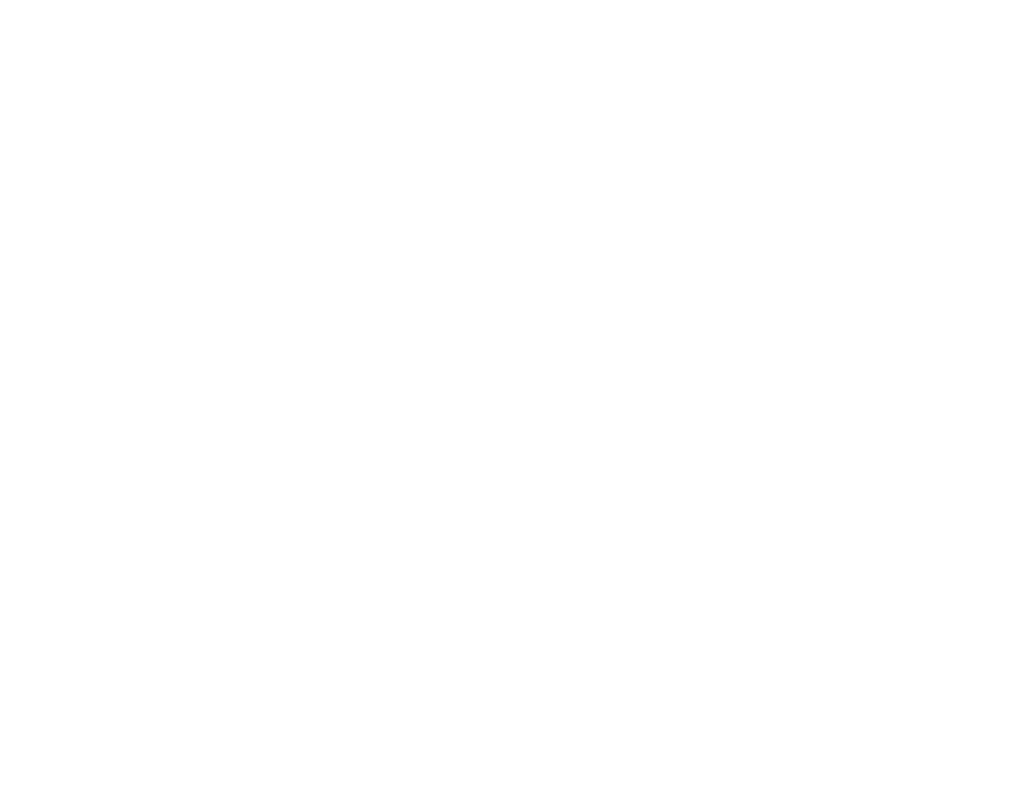
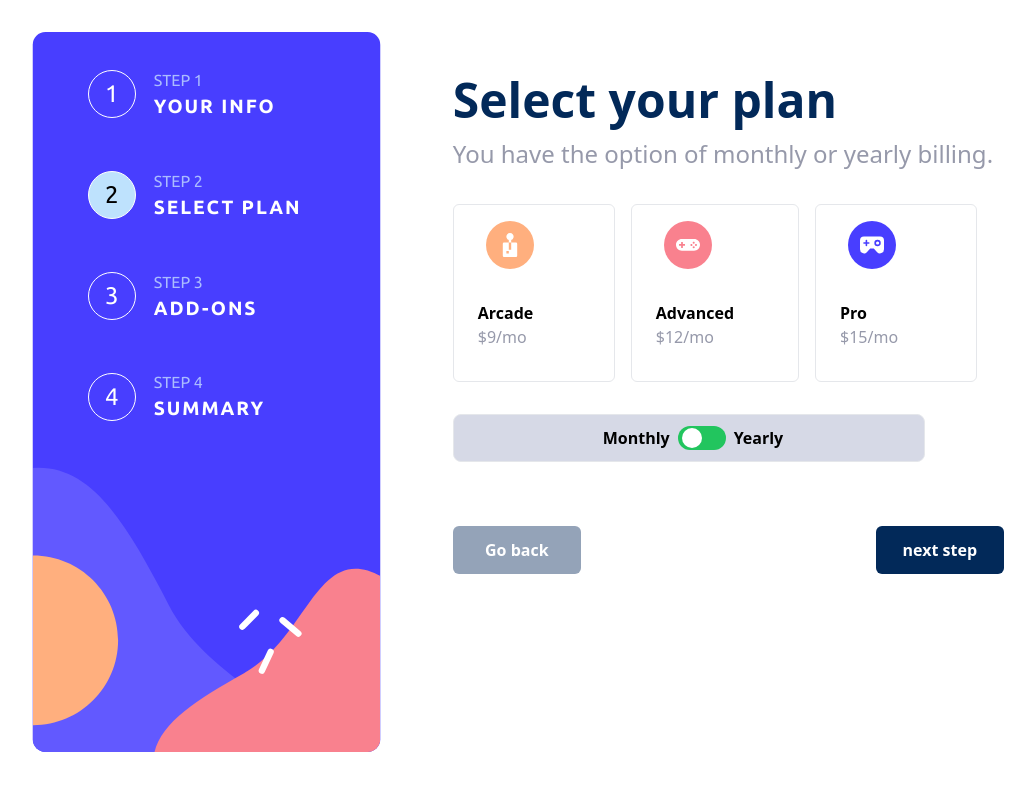
Before and after one commit to vinuman/Multi-step-form, a React (Create React App) app: page /#/selectplan in a window 1280 px wide. Before the commit this address had no page. Shown: the top 790 px of the page, without its empty margins (8-1043 px from the left). Built offline with nearby package versions, Linux system fonts and the light colour scheme.

Commit message:
select plan desktop

```diff
--- a/src/App.js
+++ b/src/App.js
@@ -1,5 +1,6 @@
 import { Routes, Route } from "react-router-dom";
 import Home from "./Home";
+import SelectPlan from "./SelectPlan";
 
 function App() {
   return (
@@ -7,6 +8,7 @@
       <div className="">
         <Routes>
           <Route path="/" element={<Home />}></Route>
+          <Route path="/selectplan" element={<SelectPlan />}></Route>
         </Routes>
       </div>
     </>
--- a/src/Home.js
+++ b/src/Home.js
@@ -2,10 +2,11 @@
 import Sidebar from "./components/Sidebar";
 
 const Home = () => {
+  const highlight = 1;
   return (
     <>
       <div className=" p-8 flex w-[100%]">
-        <Sidebar />
+        <Sidebar highlight={highlight} />
         <div className="  w-[70%] pl-16 pt-8">
           <h1 className="text-[3rem] font-bold text-[#022959]">
             Personal info
@@ -19,7 +20,7 @@
                 Name
               </label>
               <input
-                className=" outline outline-gray-500 rounded-md h-[3rem] p-4"
+                className=" outline outline-gray-300 rounded-md h-[3rem] p-4"
                 type="text"
                 placeholder="e.g. Stephen King"
               ></input>
@@ -29,7 +30,7 @@
                 Email Address
               </label>
               <input
-                className=" outline outline-gray-500 rounded-md h-[3rem] p-4"
+                className=" outline outline-gray-300 rounded-md h-[3rem] p-4"
                 type="text"
                 placeholder="e.g. stephenking@lorem.com"
               ></input>
@@ -39,7 +40,7 @@
                 Phone Number
               </label>
               <input
-                className=" outline outline-gray-500 rounded-md h-[3rem] p-4"
+                className=" outline outline-gray-300 rounded-md h-[3rem] p-4"
                 type="text"
                 placeholder="e.g. +1 234 567 890"
               ></input>
--- /dev/null
+++ b/src/SelectPlan.js
@@ -0,0 +1,97 @@
+import React from "react";
+import Sidebar from "./components/Sidebar";
+import { useState } from "react";
+import arcade from "./images/icon-arcade.svg";
+import advanced from "./images/icon-advanced.svg";
+import pro from "./images/icon-pro.svg";
+
+const SelectPlan = () => {
+  const [monthly, setMonthly] = useState(true);
+
+  const highlight = 2;
+  return (
+    <>
+      <div className="p-8 flex w-[100%]">
+        <Sidebar highlight={highlight} />
+        <div className="  w-[70%] pl-16 pt-8">
+          <h1 className="text-[3rem] font-bold text-[#022959]">
+            Select your plan
+          </h1>
+          <p className=" text-[#9699AA] text-[1.5rem] font-thin pb-8">
+            You have the option of monthly or yearly billing.
+          </p>
+          <div className="flex flex-col">
+            <div className="flex">
+              <div className="flex flex-col border pl-4 pr-16 pt-4 pb-4 rounded-md cursor-pointer mr-4 hover:border-blue-400">
+                <img
+                  className="  w-[5rem] h-[5rem] pb-[2rem]"
+                  src={arcade}
+                  alt="icon"
+                ></img>
+                <h2 className=" pl-2 text-[1rem] font-bold">Arcade</h2>
+                {monthly ? (
+                  <h3 className="pl-2 pb-4 text-[#9699AA]">$9/mo</h3>
+                ) : (
+                  <h3>$90/yr</h3>
+                )}
+              </div>
+              <div className="flex flex-col border pl-4 pr-16 pt-4 pb-4 rounded-md cursor-pointer mr-4 hover:border-blue-400">
+                <img
+                  className=" w-[5rem] h-[5rem] pb-[2rem]"
+                  src={advanced}
+                  alt="icon"
+                ></img>
+                <h2 className=" pl-2 text-[1rem] font-bold">Advanced</h2>
+                {monthly ? (
+                  <h3 className=" pl-2 pb-4 text-[#9699AA]">$12/mo</h3>
+                ) : (
+                  <h3>$120/yr</h3>
+                )}
+              </div>
+              <div className="flex flex-col border pl-4 pr-16 pt-4 pb-4 rounded-md cursor-pointer hover:border-blue-400">
+                <img
+                  className=" w-[5rem] h-[5rem] pb-[2rem]"
+                  src={pro}
+                  alt="icon"
+                ></img>
+                <h2 className=" pl-2 text-[1rem] font-bold">Pro</h2>
+                {monthly ? (
+                  <h3 className=" pl-2 pb-4 text-[#9699AA]">$15/mo</h3>
+                ) : (
+                  <h3>$150/yr</h3>
+                )}
+              </div>
+            </div>
+            <div className="flex justify-center items-center border w-[60%] mt-8 h-[3rem] bg-[#D6D9E6] rounded-lg">
+              <h2 className=" pl-2 text-[1rem] font-bold pr-2">Monthly</h2>
+              <div
+                className={`relative rounded-full w-12 h-6 bg-black pr-2 ${
+                  monthly ? "bg-green-500" : "bg-red-700"
+                } cursor-pointer`}
+              >
+                <div
+                  className={`absolute inset-0 w-5 h-5 transition-transform duration-300 ease-in-out transform bg-white rounded-full ${
+                    monthly
+                      ? "translate-x-1 translate-y-0.5"
+                      : "translate-x-6 translate-y-0.5"
+                  }`}
+                ></div>
+              </div>
+              <h2 className=" pl-2 text-[1rem] font-bold">Yearly</h2>
+            </div>
+            <div className="flex justify-between  w-[70%] pt-16">
+              <button className=" bg-slate-400 w-[8rem] h-[3rem] text-white rounded-md font-bold  ">
+                Go back
+              </button>
+              <button className="bg-[#022959] w-[8rem] h-[3rem] text-white rounded-md font-bold ">
+                next step
+              </button>
+            </div>
+          </div>
+        </div>
+      </div>
+    </>
+  );
+};
+
+export default SelectPlan;
--- a/src/components/Sidebar.js
+++ b/src/components/Sidebar.js
@@ -1,7 +1,7 @@
 import React from "react";
 import sidebarimage from "../images/bg-sidebar-desktop.svg";
 
-const Sidebar = () => {
+const Sidebar = ({ highlight }) => {
   return (
     <>
       <div className="w-[30%] h-[90vh] rounded-md relative">
@@ -13,7 +13,11 @@
         <div className="absolute top-[5%] left-[15%]">
           {/* div ONE */}
           <div className="flex justify-around items-center  w-[280px] mb-[3rem]">
-            <div className=" w-[3rem] h-[3rem] text-[1.5rem] rounded-full border border-white flex justify-center items-center text-white font-ubuntu">
+            <div
+              className={`w-[3rem] h-[3rem] text-[1.5rem] rounded-full border border-white flex justify-center items-center  font-ubuntu ${
+                highlight === 1 ? "bg-[#BEE2FD] text-[black]" : "text-white"
+              }`}
+            >
               1
             </div>
             <div className="flex flex-col  w-[70%]">
@@ -27,7 +31,11 @@
           </div>
           {/* div TWO */}
           <div className="flex justify-around items-center  w-[280px] mb-[3rem]">
-            <div className=" w-[3rem] h-[3rem] text-[1.5rem] rounded-full border border-white flex justify-center items-center text-white font-ubuntu">
+            <div
+              className={`w-[3rem] h-[3rem] text-[1.5rem] rounded-full border border-white flex justify-center items-center  font-ubuntu ${
+                highlight === 2 ? "bg-[#BEE2FD] text-[black]" : "text-white"
+              }`}
+            >
               2
             </div>
             <div className="flex flex-col  w-[70%]">
@@ -41,7 +49,11 @@
           </div>
           {/* div THREE */}
           <div className="flex justify-around items-center  w-[280px] mb-[3rem]">
-            <div className=" w-[3rem] h-[3rem] text-[1.5rem] rounded-full border border-white flex justify-center items-center text-white font-ubuntu">
+            <div
+              className={`w-[3rem] h-[3rem] text-[1.5rem] rounded-full border border-white flex justify-center items-center  font-ubuntu ${
+                highlight === 3 ? "bg-[#BEE2FD] text-[black]" : "text-white"
+              }`}
+            >
               3
             </div>
             <div className="flex flex-col  w-[70%]">
@@ -55,7 +67,11 @@
           </div>
           {/* div FOUR */}
           <div className="flex justify-around items-center  w-[280px] mb-[3rem]">
-            <div className=" w-[3rem] h-[3rem] text-[1.5rem] rounded-full border border-white flex justify-center items-center text-white font-ubuntu">
+            <div
+              className={`w-[3rem] h-[3rem] text-[1.5rem] rounded-full border border-white flex justify-center items-center  font-ubuntu ${
+                highlight === 4 ? "bg-[#BEE2FD] text-[black]" : "text-white"
+              }`}
+            >
               4
             </div>
             <div className="flex flex-col  w-[70%]">
```
